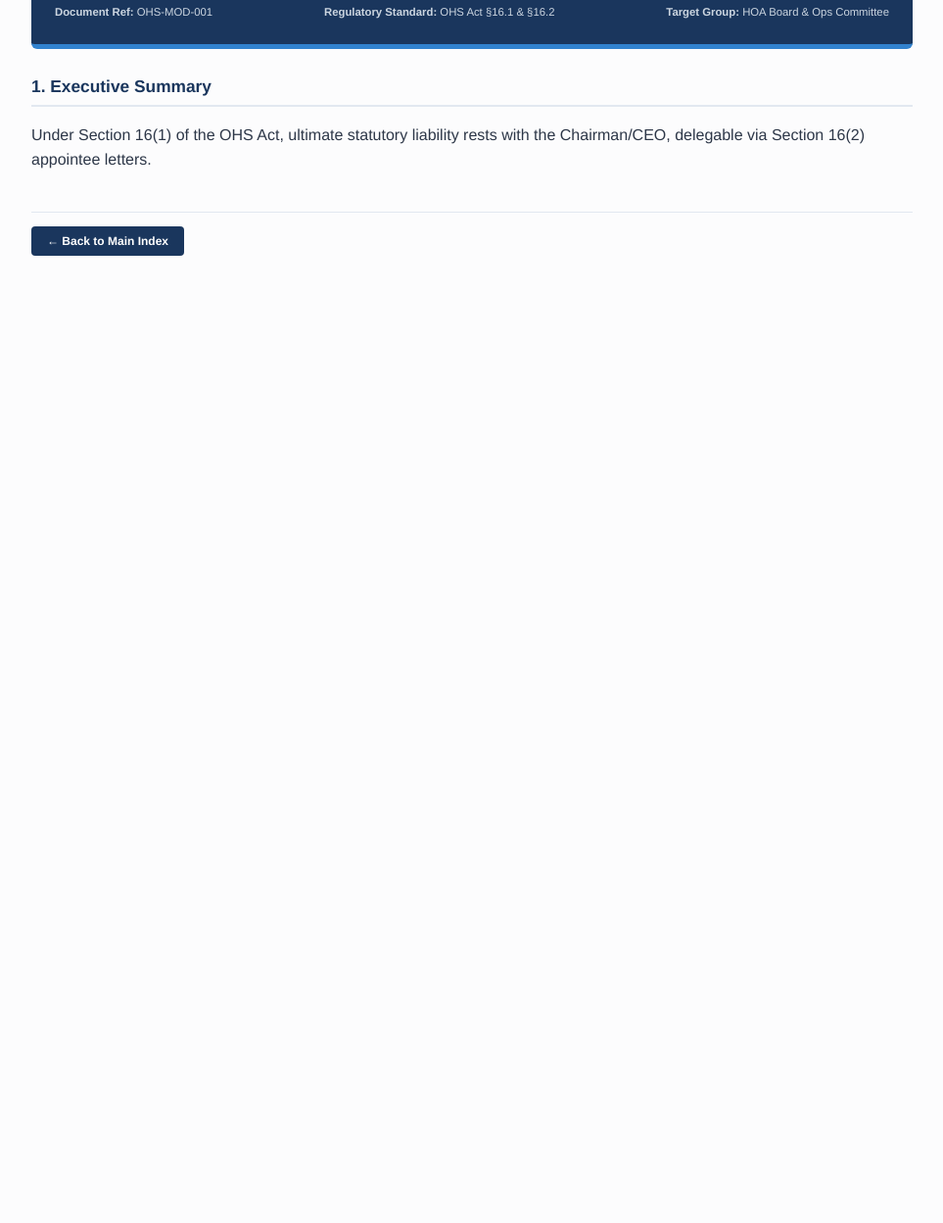
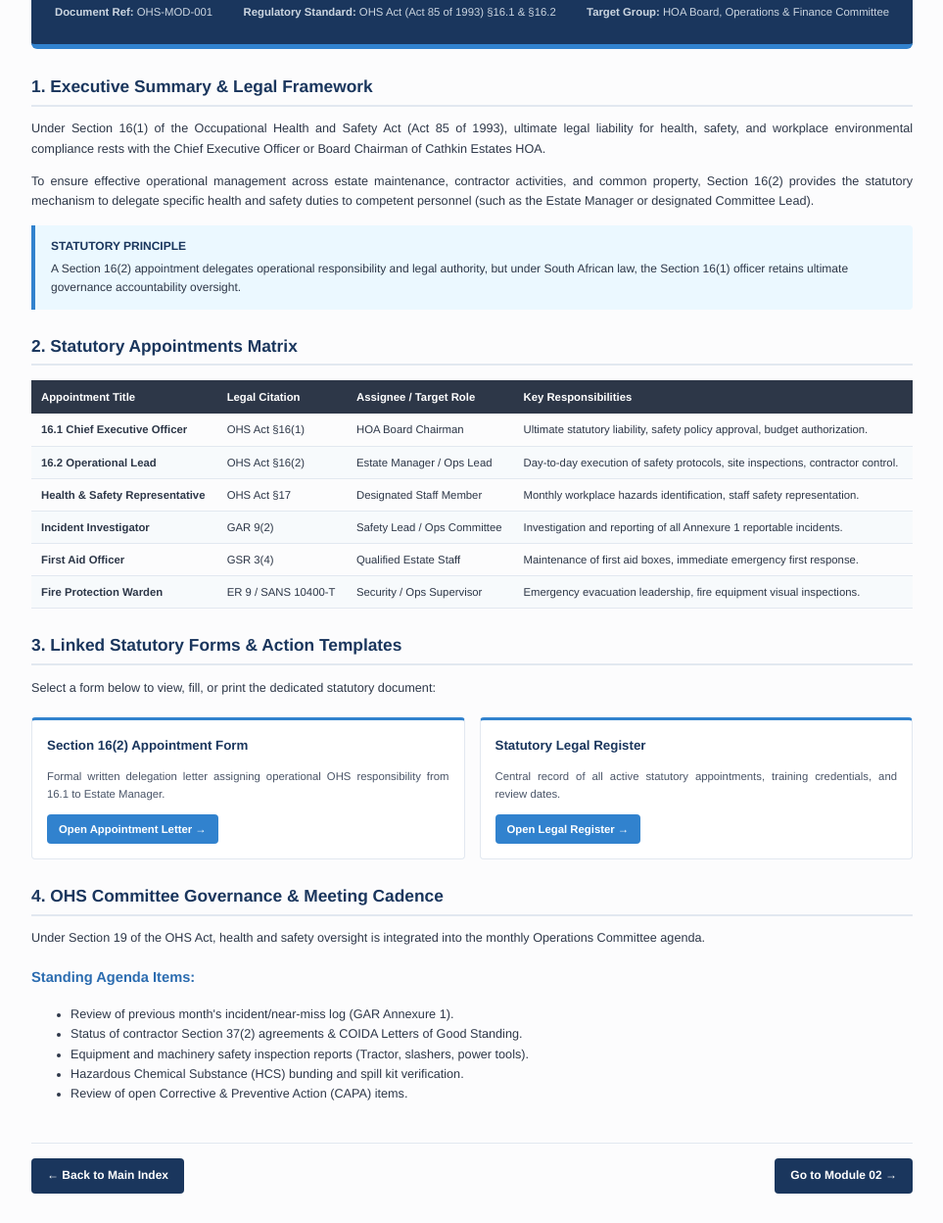
Before and after one commit to cathkinoperations-blip/cathkin-ohs-framework, a plain HTML site: page module_01_legal_framework.html in a window 1280 px wide. Shown: the part 147-1395 px from the top of the page at 98% size, without its empty margins (158-1121 px from the left). Before the commit the page ends 800 px from the top, so only its background shows below. Drawn offline with Linux system fonts and the light colour scheme.

Commit message:
Module 1 content completed

```diff
--- a/module_01_legal_framework.html
+++ b/module_01_legal_framework.html
@@ -3,7 +3,7 @@
 <head>
     <meta charset="UTF-8">
     <meta name="viewport" content="width=device-width, initial-scale=1.0">
-    <title>MODULE 1: LEGAL FRAMEWORK & STATUTORY APPOINTMENTS</title>
+    <title>Module 01: Legal Framework & Statutory Appointments | Cathkin Estates HOA</title>
     <style>
         body { font-family: 'Helvetica Neue', Helvetica, Arial, sans-serif; line-height: 1.6; color: #2d3748; max-width: 900px; margin: 30px auto; padding: 0 20px; background-color: #fcfcfd; }
         .header-banner { background-color: #1a365d; color: #ffffff; padding: 24px; border-radius: 6px; margin-bottom: 25px; border-bottom: 5px solid #3182ce; }
@@ -11,28 +11,127 @@
         .header-banner .subtitle { font-size: 11pt; color: #e2e8f0; margin: 0; font-weight: 300; }
         .header-banner .meta-bar { margin-top: 15px; padding-top: 12px; border-top: 1px solid rgba(255, 255, 255, 0.2); font-size: 8.5pt; color: #cbd5e0; display: flex; justify-content: space-between; flex-wrap: wrap; }
         h2 { font-size: 13pt; color: #1a365d; border-bottom: 2px solid #e2e8f0; padding-bottom: 4px; margin-top: 24px; margin-bottom: 12px; font-weight: 700; }
+        h3 { font-size: 11pt; color: #2b6cb0; margin-top: 18px; margin-bottom: 8px; font-weight: 600; }
+        p, li { font-size: 9.5pt; text-align: justify; }
+        .callout { background-color: #ebf8ff; border-left: 4px solid #3182ce; padding: 12px 16px; margin: 15px 0; border-radius: 0 4px 4px 0; font-size: 9pt; }
+        .callout-title { font-weight: bold; color: #1a365d; margin-bottom: 4px; }
         table { width: 100%; border-collapse: collapse; margin: 15px 0; font-size: 8.5pt; }
-        th { background-color: #2d3748; color: #ffffff; text-align: left; padding: 8px 10px; }
-        td { padding: 7px 10px; border-bottom: 1px solid #e2e8f0; }
-        .form-box { border: 1px solid #cbd5e0; background-color: #ffffff; padding: 14px; border-radius: 4px; margin: 15px 0; }
-        .field-line { border-bottom: 1px dotted #a0aec0; height: 20px; margin-bottom: 8px; font-size: 9pt; }
-        .nav-footer { margin-top: 40px; padding-top: 15px; border-top: 1px solid #e2e8f0; }
+        th { background-color: #2d3748; color: #ffffff; text-align: left; padding: 8px 10px; font-weight: 600; }
+        td { padding: 7px 10px; border-bottom: 1px solid #e2e8f0; vertical-align: top; }
+        tr:nth-child(even) td { background-color: #f7fafc; }
+        .action-card-grid { display: grid; grid-template-columns: 1fr 1fr; gap: 15px; margin: 20px 0; }
+        .action-card { background: #ffffff; border: 1px solid #e2e8f0; border-top: 3px solid #3182ce; padding: 15px; border-radius: 4px; }
+        .action-card h4 { margin: 0 0 8px 0; color: #1a365d; font-size: 10pt; }
+        .action-card p { font-size: 8.5pt; margin-bottom: 12px; color: #4a5568; }
+        .btn-link { display: inline-block; background-color: #3182ce; color: #ffffff; padding: 6px 12px; border-radius: 4px; text-decoration: none; font-size: 8.5pt; font-weight: bold; }
+        .btn-link:hover { background-color: #2b6cb0; }
+        .nav-footer { margin-top: 40px; padding-top: 15px; border-top: 1px solid #e2e8f0; display: flex; justify-content: space-between; }
         .nav-footer a { background-color: #1a365d; color: white; padding: 8px 16px; border-radius: 4px; text-decoration: none; font-size: 9pt; font-weight: bold; }
     </style>
 </head>
 <body>
+
     <div class="header-banner">
-        <h1>MODULE 1: LEGAL FRAMEWORK & STATUTORY APPOINTMENTS</h1>
+        <h1>MODULE 01: LEGAL FRAMEWORK & STATUTORY APPOINTMENTS</h1>
         <div class="subtitle">Operational Health & Safety Governance Manual | Cathkin Estates HOA</div>
         <div class="meta-bar">
             <span><strong>Document Ref:</strong> OHS-MOD-001</span>
-            <span><strong>Regulatory Standard:</strong> OHS Act §16.1 & §16.2</span>
-            <span><strong>Target Group:</strong> HOA Board & Ops Committee</span>
+            <span><strong>Regulatory Standard:</strong> OHS Act (Act 85 of 1993) §16.1 & §16.2</span>
+            <span><strong>Target Group:</strong> HOA Board, Operations & Finance Committee</span>
         </div>
     </div>
-    <h2>1. Executive Summary</h2><p>Under Section 16(1) of the OHS Act, ultimate statutory liability rests with the Chairman/CEO, delegable via Section 16(2) appointee letters.</p>
+
+    <h2>1. Executive Summary & Legal Framework</h2>
+    <p>Under Section 16(1) of the Occupational Health and Safety Act (Act 85 of 1993), ultimate legal liability for health, safety, and workplace environmental compliance rests with the Chief Executive Officer or Board Chairman of Cathkin Estates HOA.</p>
+    <p>To ensure effective operational management across estate maintenance, contractor activities, and common property, Section 16(2) provides the statutory mechanism to delegate specific health and safety duties to competent personnel (such as the Estate Manager or designated Committee Lead).</p>
+
+    <div class="callout">
+        <div class="callout-title">STATUTORY PRINCIPLE</div>
+        A Section 16(2) appointment delegates operational responsibility and legal authority, but under South African law, the Section 16(1) officer retains ultimate governance accountability oversight.
+    </div>
+
+    <h2>2. Statutory Appointments Matrix</h2>
+    <table>
+        <thead>
+            <tr>
+                <th>Appointment Title</th>
+                <th>Legal Citation</th>
+                <th>Assignee / Target Role</th>
+                <th>Key Responsibilities</th>
+            </tr>
+        </thead>
+        <tbody>
+            <tr>
+                <td><strong>16.1 Chief Executive Officer</strong></td>
+                <td>OHS Act §16(1)</td>
+                <td>HOA Board Chairman</td>
+                <td>Ultimate statutory liability, safety policy approval, budget authorization.</td>
+            </tr>
+            <tr>
+                <td><strong>16.2 Operational Lead</strong></td>
+                <td>OHS Act §16(2)</td>
+                <td>Estate Manager / Ops Lead</td>
+                <td>Day-to-day execution of safety protocols, site inspections, contractor control.</td>
+            </tr>
+            <tr>
+                <td><strong>Health & Safety Representative</strong></td>
+                <td>OHS Act §17</td>
+                <td>Designated Staff Member</td>
+                <td>Monthly workplace hazards identification, staff safety representation.</td>
+            </tr>
+            <tr>
+                <td><strong>Incident Investigator</strong></td>
+                <td>GAR 9(2)</td>
+                <td>Safety Lead / Ops Committee</td>
+                <td>Investigation and reporting of all Annexure 1 reportable incidents.</td>
+            </tr>
+            <tr>
+                <td><strong>First Aid Officer</strong></td>
+                <td>GSR 3(4)</td>
+                <td>Qualified Estate Staff</td>
+                <td>Maintenance of first aid boxes, immediate emergency first response.</td>
+            </tr>
+            <tr>
+                <td><strong>Fire Protection Warden</strong></td>
+                <td>ER 9 / SANS 10400-T</td>
+                <td>Security / Ops Supervisor</td>
+                <td>Emergency evacuation leadership, fire equipment visual inspections.</td>
+            </tr>
+        </tbody>
+    </table>
+
+    <h2>3. Linked Statutory Forms & Action Templates</h2>
+    <p>Select a form below to view, fill, or print the dedicated statutory document:</p>
+
+    <div class="action-card-grid">
+        <div class="action-card">
+            <h4>Section 16(2) Appointment Form</h4>
+            <p>Formal written delegation letter assigning operational OHS responsibility from 16.1 to Estate Manager.</p>
+            <a href="01_sub_appointment_letter_16_2.html" class="btn-link" target="_blank">Open Appointment Letter &rarr;</a>
+        </div>
+        <div class="action-card">
+            <h4>Statutory Legal Register</h4>
+            <p>Central record of all active statutory appointments, training credentials, and review dates.</p>
+            <a href="01_sub_statutory_legal_register.html" class="btn-link" target="_blank">Open Legal Register &rarr;</a>
+        </div>
+    </div>
+
+    <h2>4. OHS Committee Governance & Meeting Cadence</h2>
+    <p>Under Section 19 of the OHS Act, health and safety oversight is integrated into the monthly Operations Committee agenda.</p>
+
+    <h3>Standing Agenda Items:</h3>
+    <ul>
+        <li>Review of previous month's incident/near-miss log (GAR Annexure 1).</li>
+        <li>Status of contractor Section 37(2) agreements & COIDA Letters of Good Standing.</li>
+        <li>Equipment and machinery safety inspection reports (Tractor, slashers, power tools).</li>
+        <li>Hazardous Chemical Substance (HCS) bunding and spill kit verification.</li>
+        <li>Review of open Corrective & Preventive Action (CAPA) items.</li>
+    </ul>
+
     <div class="nav-footer">
         <a href="index.html">&larr; Back to Main Index</a>
+        <a href="02_module_hira.html">Go to Module 02 &rarr;</a>
     </div>
+
 </body>
 </html>
```
Also changed, not shown: 01_sub_appointment_letter_16_2.html (added, +64 -0 lines), 01_sub_statutory_legal_register.html (added, +71 -0 lines).
